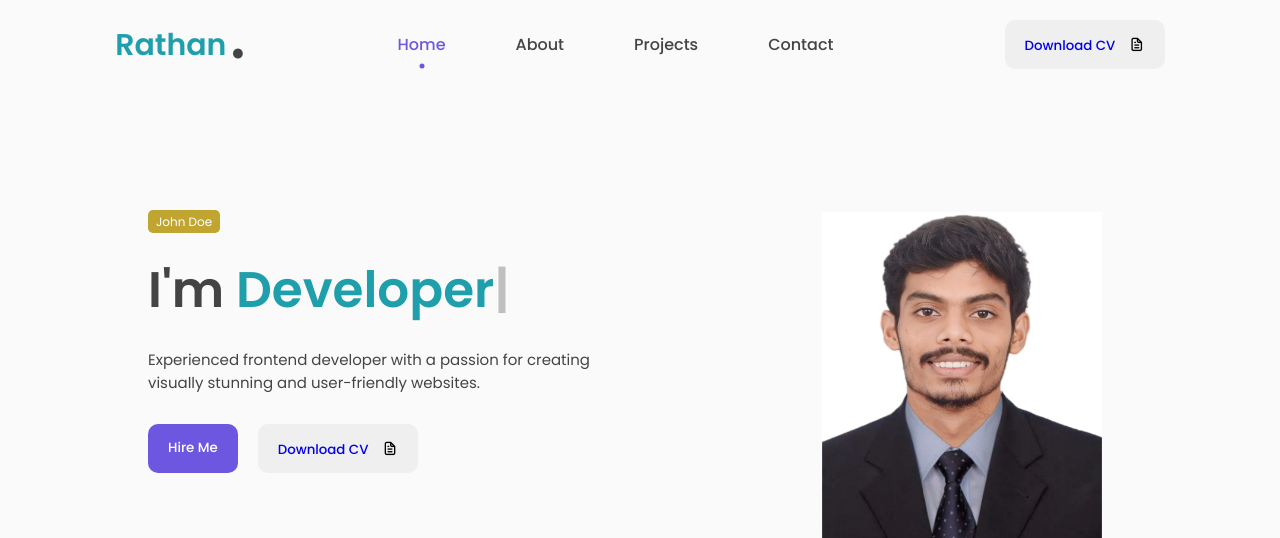
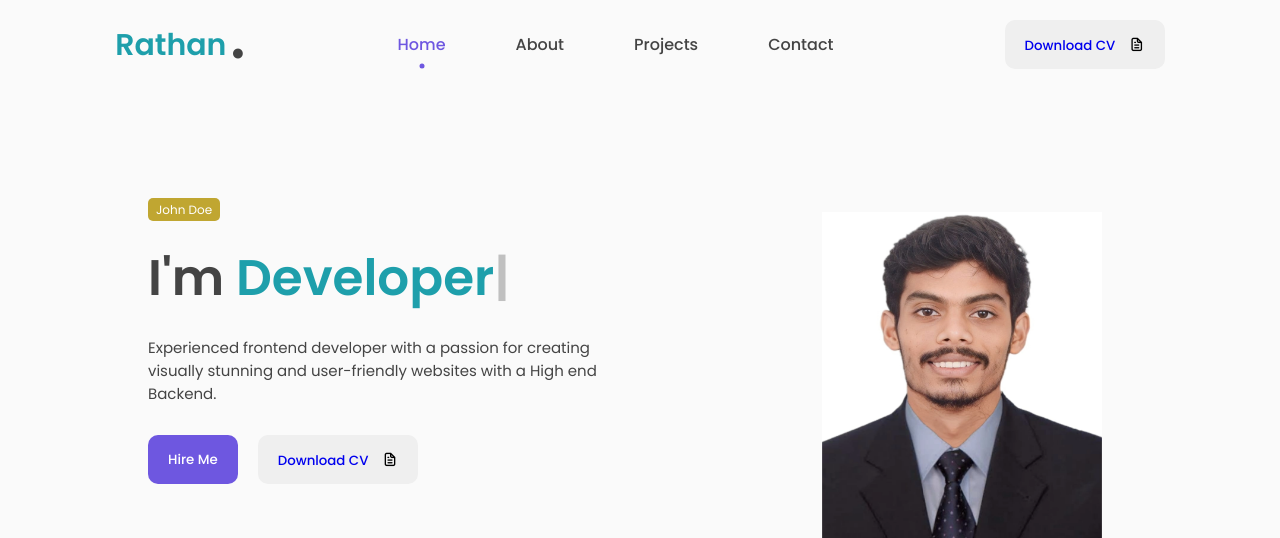
Before and after one commit to Rathansr13/portfolio, a plain HTML site: page index.html in a window 1280 px wide. Shown: the top 538 px of the page. Drawn offline with nearby package versions, Linux system fonts and the light colour scheme.

Commit message:
changes made in html

```diff
--- a/index.html
+++ b/index.html
@@ -65,7 +65,7 @@
                     </div>
                     <div class="featured-text-info">
                         <p>Experienced frontend developer with a passion for creating visually stunning
-                            and user-friendly websites.
+                            and user-friendly websites with a High end Backend.
                         </p>
                     </div>
                     <div class="featured-text-btn">
```
